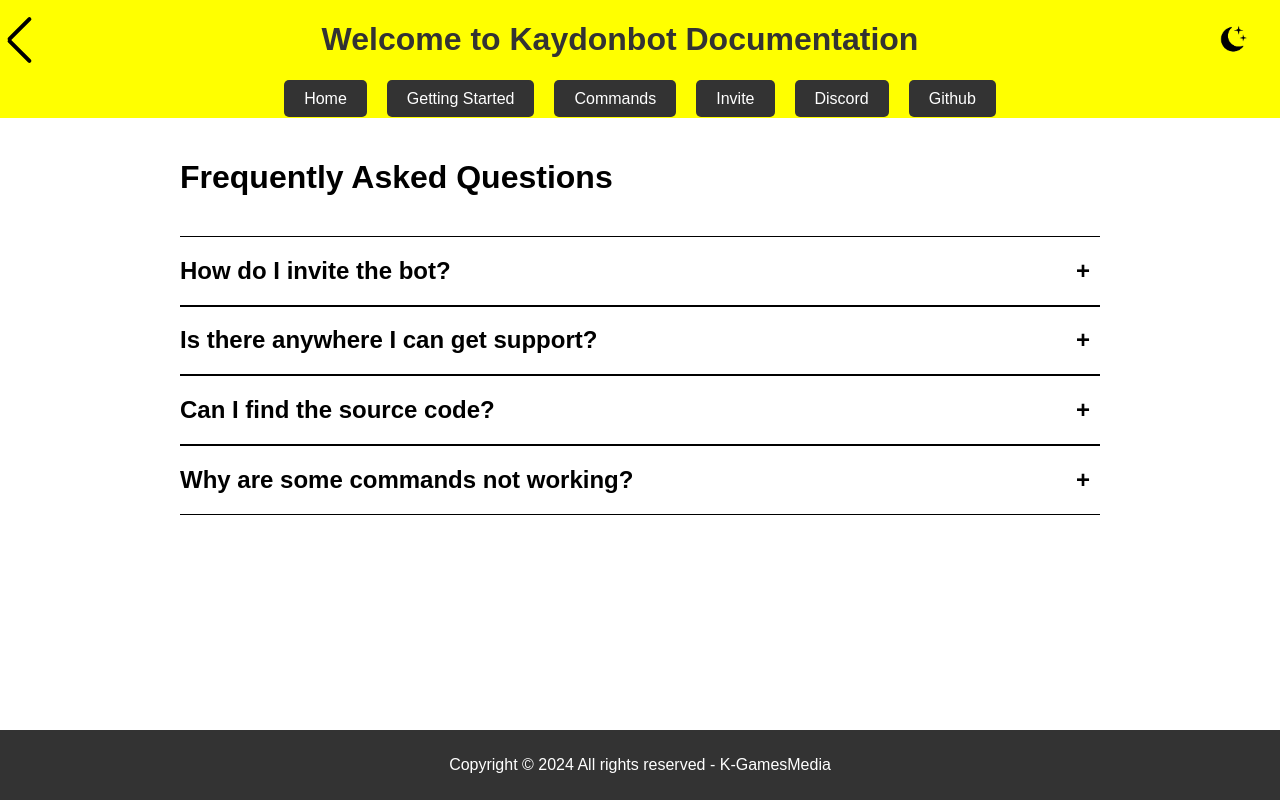
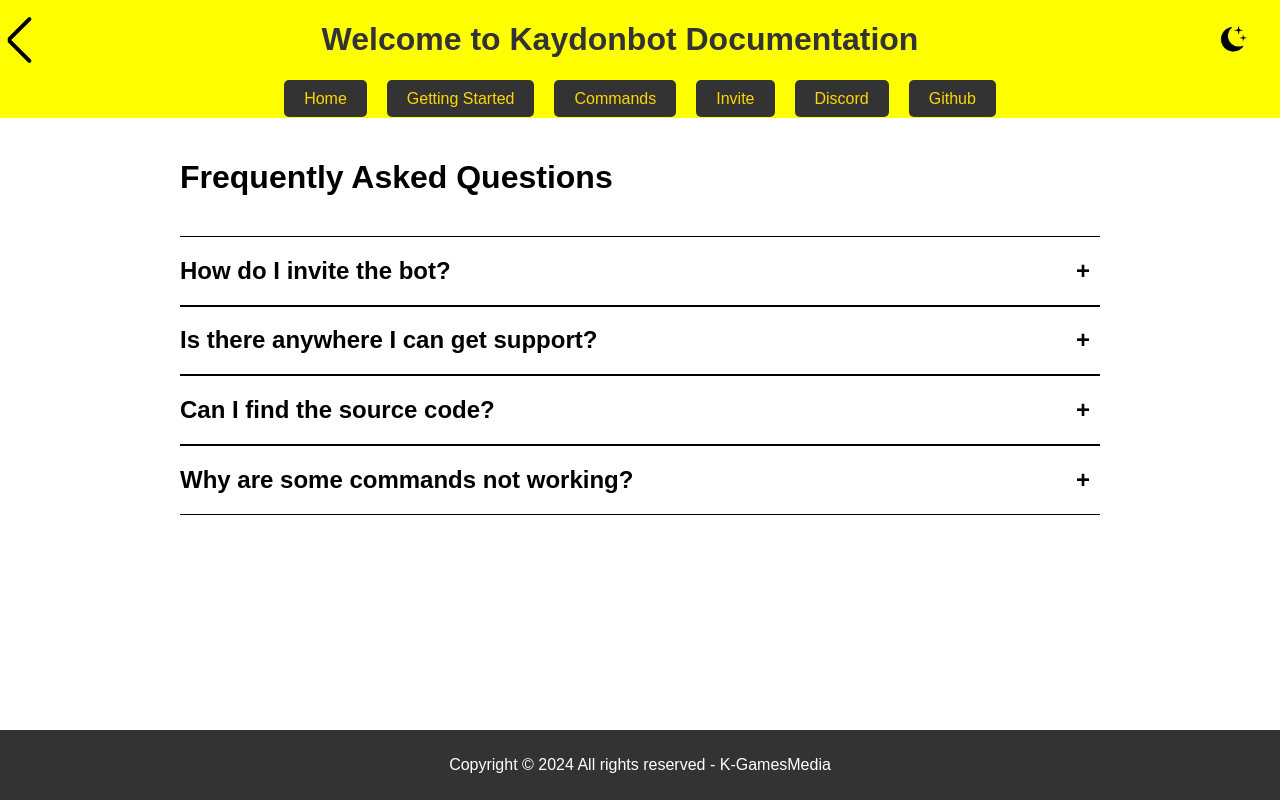
Before and after one commit to kaydonbot/kaydonbot.github.io, a plain HTML site: page faq.html in a window 1280 px wide. Both pictures are taken after a click on the button 26 px from the left and 39 px from the top of the page. Drawn offline with Linux system fonts and the light colour scheme.

Commit message:
Add styles for hyperlinks in light and dark mode

```diff
--- a/styles/main.css
+++ b/styles/main.css
@@ -9,9 +9,16 @@
     --link-color-light: #FFD700;
     --link-color-dark: #09e1ec;
 }
-a {
-    color: #FFD700;
+
+/* Styles for hyperlinks in light mode */
+body:not(.dark-mode) a {
+    color: var(--link-color-light);
     text-decoration: none;
+}
+
+/* Styles for hyperlinks in dark mode */
+body.dark-mode a {
+    color: var(--link-color-dark);
 }
 
 /* General body styles */
@@ -161,11 +168,6 @@ body.dark-mode .width-wrap {
     background-color: var(--background-color-dark);
 }
 
-/* New styles for hyperlinks in dark mode */
-body.dark-mode a {
-    color: #09e1ec;
-}
-
 /* Main content styles */
 .main-class {
     padding: 20px;
```
